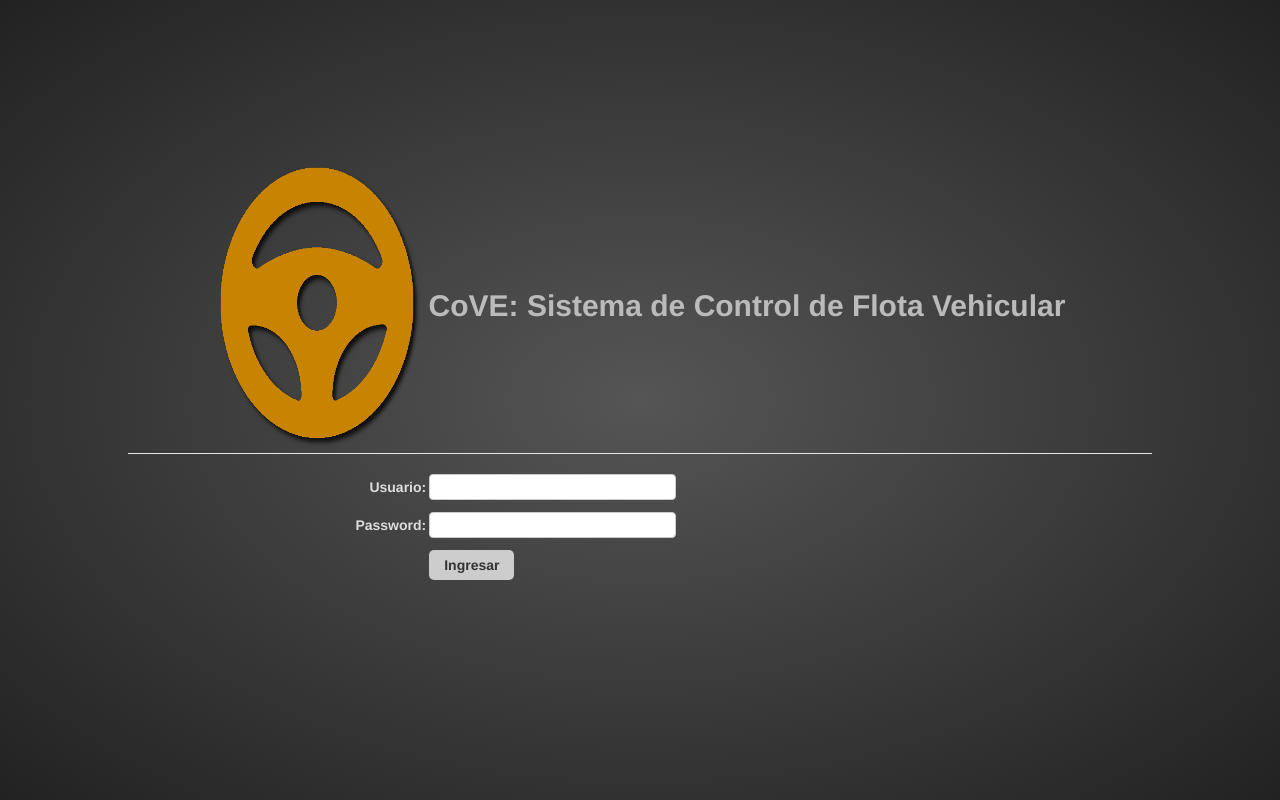
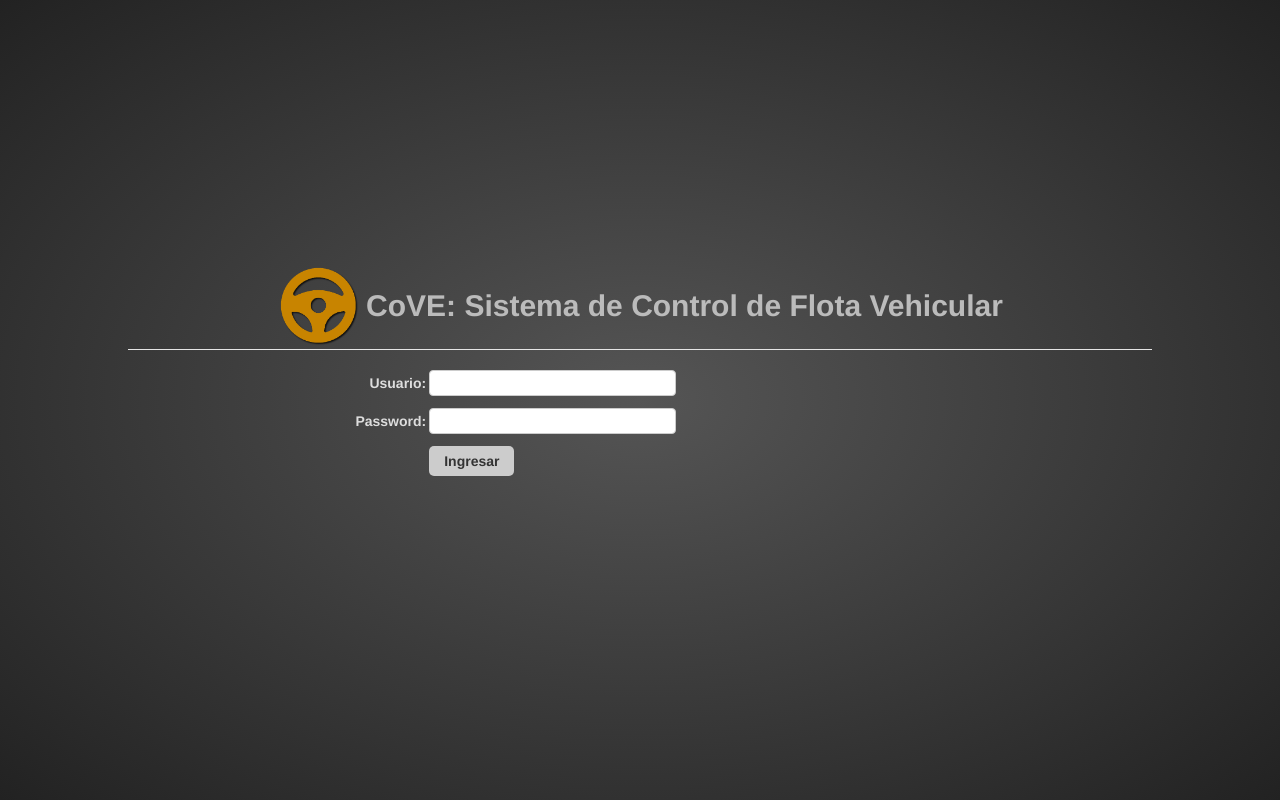
Before and after one commit to nandofer1/SCFV_DSI2, a CakePHP app: the page made by app/View/Users/login.ctp in a window 1280 px wide. Run offline with PHP 8.4 and a stand-in for CakePHP, Linux system fonts and the light colour scheme; the template is opened without the code that fills it, so the values that code supplies are empty; form fields are guessed from the names that the template uses; some libraries are stand-ins or nearby versions.

Commit message:
Update cove.css

```diff
--- a/app/webroot/css/cove.css
+++ b/app/webroot/css/cove.css
@@ -341,8 +341,8 @@ h1.list-title{
 }
 
 .login-title>img{
-	width: 210px;
-	height: 292px;
+	width: 85px;
+	height: 85px;
 	padding: 3px;
 	vertical-align: middle;
 	display: inline-block;
```
